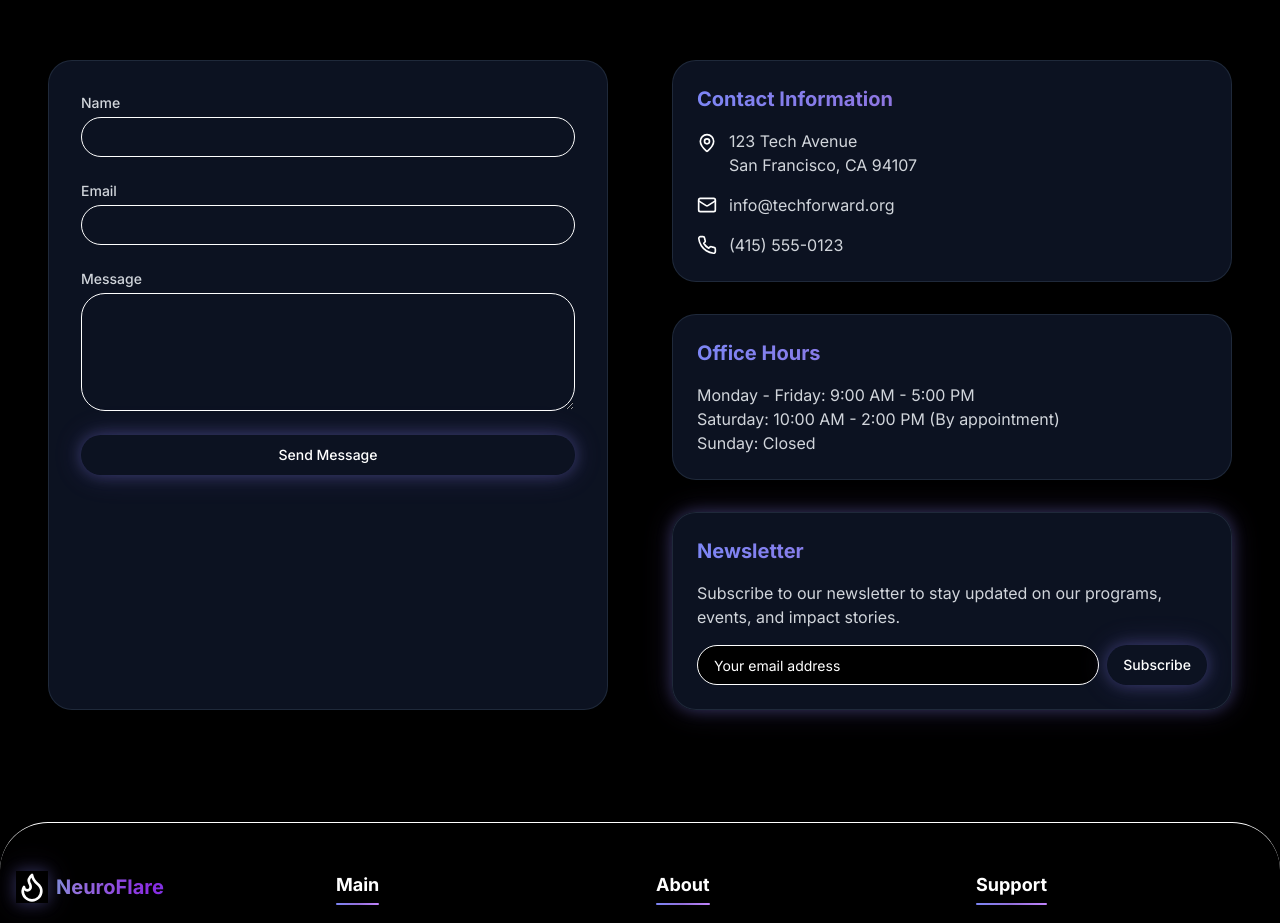
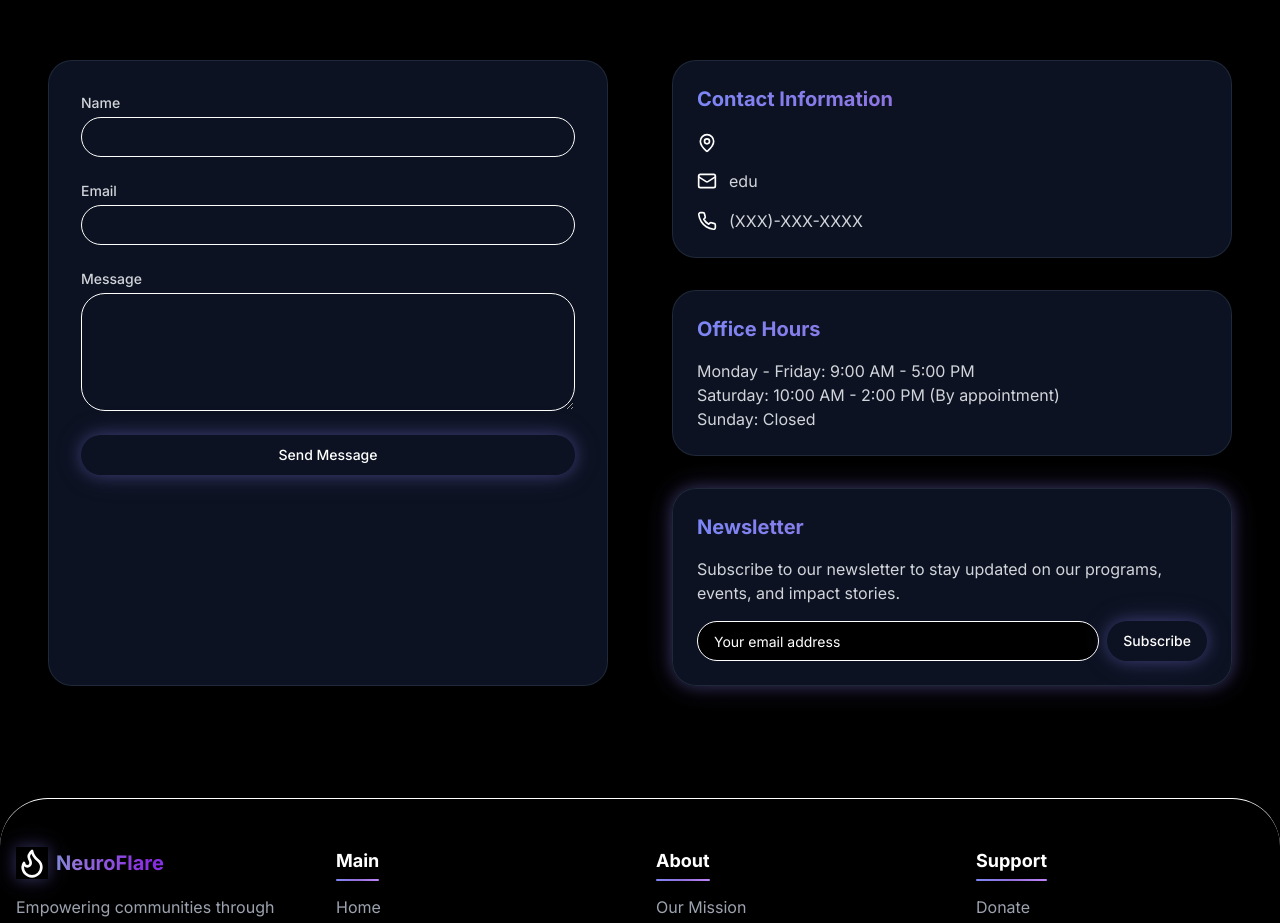
Before and after one commit to G-Hood/neuroflare, a Next.js app: page / in a window 1280 px wide. Shown: the part 5080-6003 px from the top of the page. Built offline with nearby package versions, Linux system fonts and the light colour scheme.

Commit message:
Retry of re-arrange

```diff
--- a/components/contact.tsx
+++ b/components/contact.tsx
@@ -120,22 +120,22 @@ export default function Contact() {
                 <div className="flex items-start">
                   <MapPin className="h-5 w-5 text-primary mr-3 mt-1 flex-shrink-0" />
                   <div>
-                    <p className="text-gray-300">123 Tech Avenue</p>
-                    <p className="text-gray-300">San Francisco, CA 94107</p>
+                    <p className="text-gray-300"></p>
+                    <p className="text-gray-300"></p>
                   </div>
                 </div>
 
                 <div className="flex items-center">
                   <Mail className="h-5 w-5 text-primary mr-3 flex-shrink-0" />
-                  <a href="mailto:info@techforward.org" className="text-gray-300 hover:text-primary transition-colors">
-                    info@techforward.org
+                  <a href="mailto:hood@vt.edu" className="text-gray-300 hover:text-primary transition-colors">
+                    edu
                   </a>
                 </div>
 
                 <div className="flex items-center">
                   <Phone className="h-5 w-5 text-primary mr-3 flex-shrink-0" />
                   <a href="tel:+14155550123" className="text-gray-300 hover:text-primary transition-colors">
-                    (415) 555-0123
+                    (XXX)-XXX-XXXX
                   </a>
                 </div>
               </div>
```
